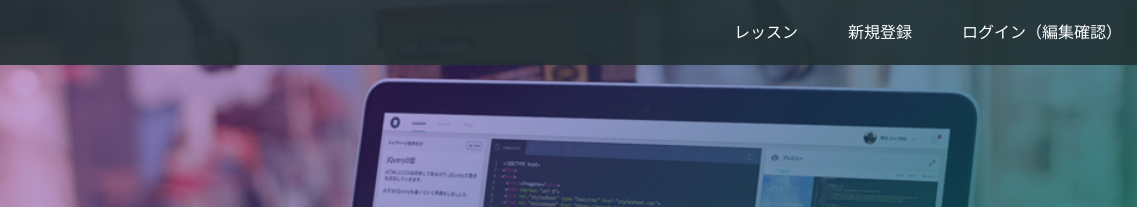
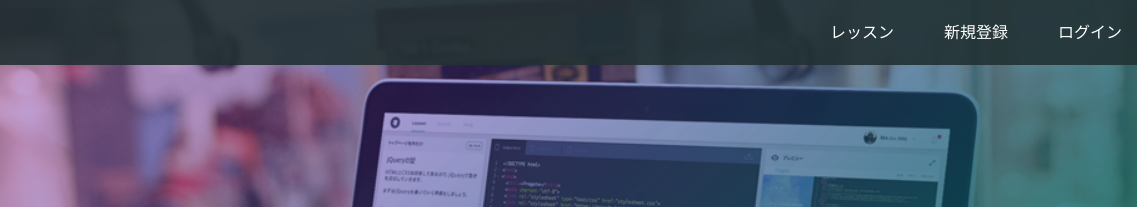
Before and after one commit to Eiji-k03/github.io, a plain HTML site: page index.html in a window 1280 px wide. Shown: the top 207 px of the page, 143-1280 px from the left. Drawn offline with Linux system fonts and the light colour scheme.

Commit message:
Update index.html

```diff
--- a/index.html
+++ b/index.html
@@ -17,7 +17,7 @@
       <div class="header-right">
         <a href="#">レッスン</a>
         <a href="#">新規登録</a>
-        <a href="#" class="login">ログイン（編集確認）</a>
+        <a href="#" class="login">ログイン</a>
       </div>
     </div>
   </header>
```
